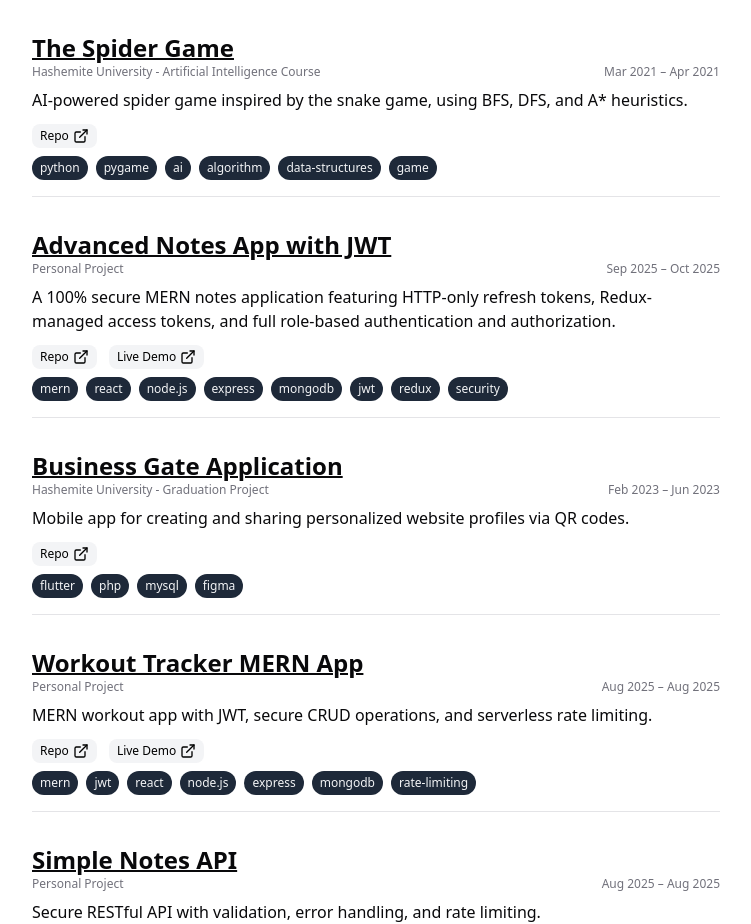
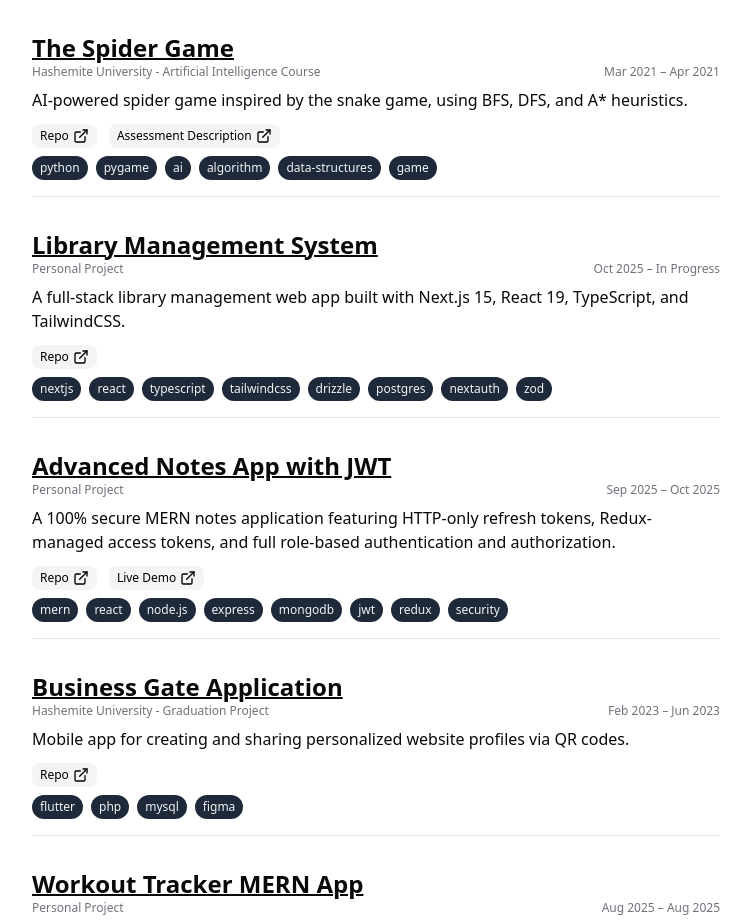
Before and after one commit to saifmaqel/portfolio, a Next.js app: page /projects in a window 1280 px wide. Shown: the part 960-1884 px from the top of the page, without its empty margins (264-1015 px from the left). Built offline with nearby package versions, Linux system fonts and the light colour scheme.

Commit message:
update resume and add library system

```diff
--- a/app/projects/[slug]/page.tsx
+++ b/app/projects/[slug]/page.tsx
@@ -51,7 +51,7 @@
 
         <ProjectTags tags={tags ?? []} />
 
-        <div className="prose prose-lg dark:prose-invert mx-auto mt-6 max-w-3xl rounded-lg shadow">
+        <div className="prose prose-lg dark:prose-invert mx-auto mt-6 max-w-3xl rounded-lg">
           <MDXRemote source={content} />
         </div>
       </div>
--- /dev/null
+++ b/content/projects/library-management-system.mdx
@@ -0,0 +1,28 @@
+---
+title: "Library Management System"
+summary: "A full-stack library management web app built with Next.js 15, React 19, TypeScript, and TailwindCSS."
+company: "Personal Project"
+location: "Amman, Jordan"
+date: "Oct 2025 – In Progress"
+repo: "https://github.com/saifmaqel/University-Library-Management"
+tags: [nextjs, react, typescript, tailwindcss, drizzle, postgres, nextauth, zod]
+# other:
+#   Demo: "https://your-live-demo-link.com"
+---
+
+### Overview
+
+**Library Management System** is a modern full-stack web application designed to manage books, users, and borrowing operations efficiently.
+It demonstrates the integration of **Next.js App Router**, **NextAuth v5**, and **Drizzle ORM** with a **PostgreSQL** backend hosted on **Neon Serverless**.
+
+- **Fullstack:** Built with **React 19**, **Next.js 15**, **TypeScript**, and **TailwindCSS 4**.
+- **Authentication:** Implemented **JWT-based login** using **NextAuth v5** and **bcryptjs**.
+- **Database:** Modeled using **Drizzle ORM** with **PostgreSQL** on **Neon Serverless**.
+- **Forms:** Type-safe form validation powered by **React Hook Form + Zod**.
+
+### Achievements / Highlights
+
+- Built a **scalable authentication system** with JWT and role-based access.
+- Integrated **Drizzle ORM** for schema-safe SQL migrations and queries.
+- Designed **validated forms** with clear user feedback using Zod and Sonner.
+- Delivered a **clean, responsive interface** consistent with modern design standards.
--- a/content/projects/spider-game.mdx
+++ b/content/projects/spider-game.mdx
@@ -6,6 +6,8 @@
 date: "Mar 2021 – Apr 2021"
 repo: "https://github.com/saifmaqel/SpiderAntGame"
 tags: [python, pygame, ai, algorithm, data-structures, game]
+other:
+  Assessment Description: "https://drive.google.com/file/d/13IWUQM2kaFdLo3MFq65ErX1DYsFKJ8jb/view?usp=drive_link"
 ---
 
 ### Overview
--- a/lib/constants.ts
+++ b/lib/constants.ts
@@ -3,6 +3,7 @@
   "fas",
   "design-automation",
   "spider-game",
+  "library-management-system",
   "advanced-notes-app",
   "business-gate",
   "workout-tracker",
```
Also changed, not shown: 1 other file (tests, documents, lock files or other folders).
